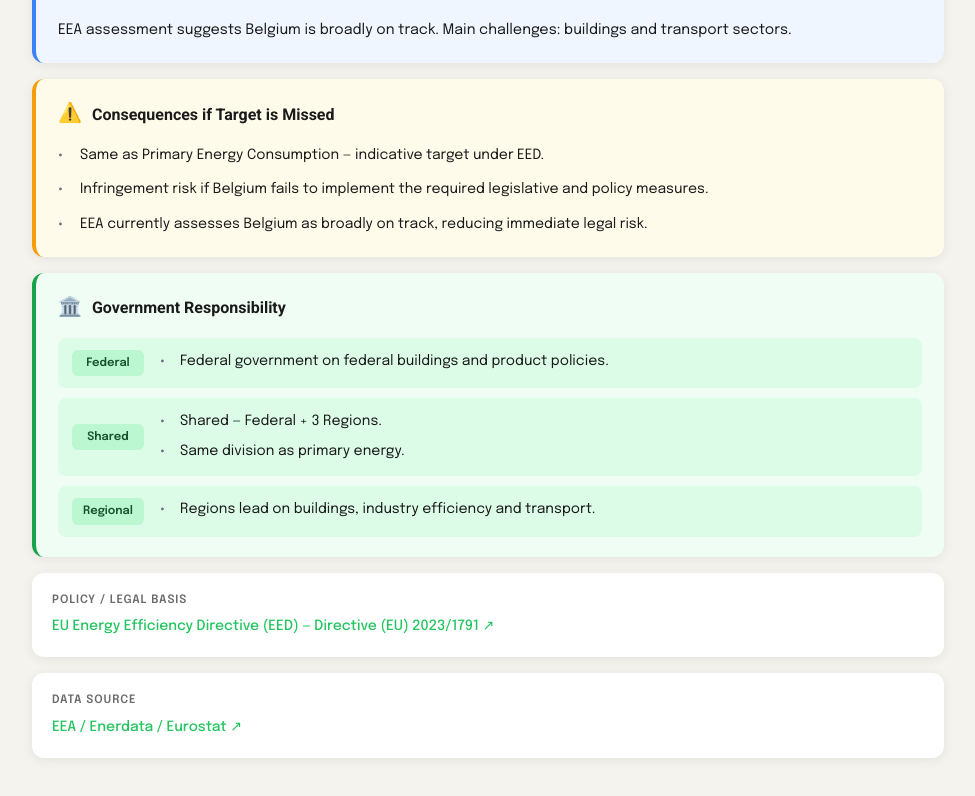
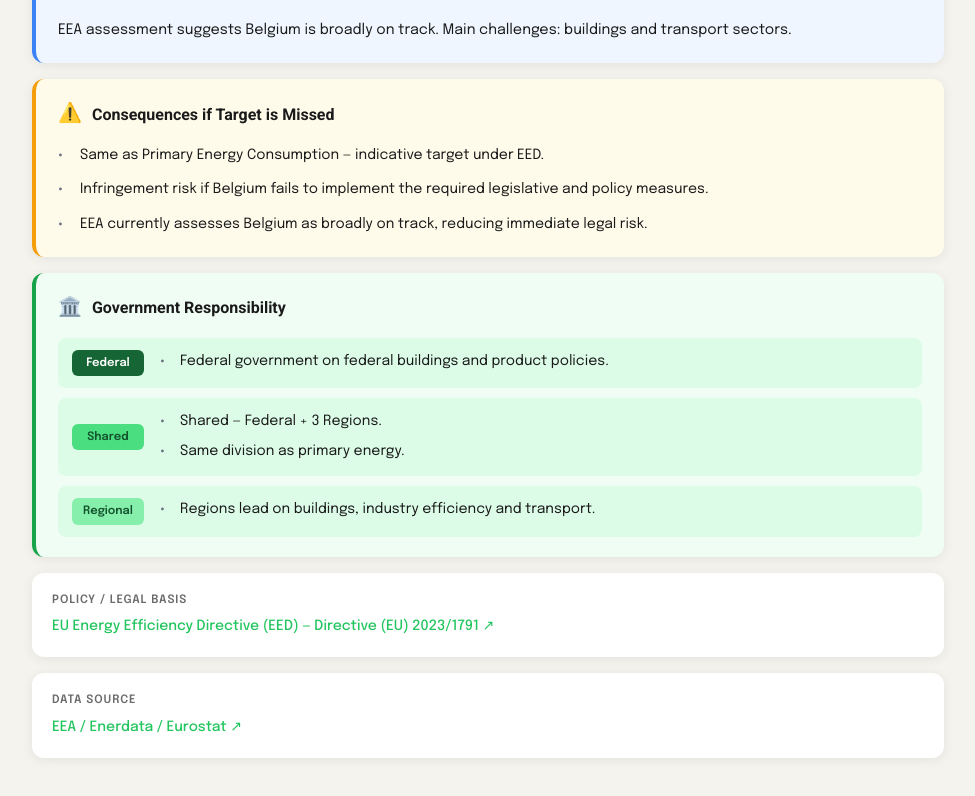
Before and after one commit to TjokMeuwissen/Belgium-Environment-Tracker, a Next.js app: page /climate-energy/final-energy-consumption in a window 1280 px wide. Shown: the part 932-1728 px from the top of the page, without its empty margins (152-1127 px from the left). Built offline with nearby package versions, Linux system fonts and the light colour scheme.

Commit message:
Add files via upload

```diff
--- a/app/globals.css
+++ b/app/globals.css
@@ -328,9 +328,9 @@ footer { background: #1a1a1a; color: #666; text-align: center; padding: 24px 32p
 }
 
 /* Override colours — all three use same dark-green palette inside the card */
-.tag-federal  { background: #bbf7d0; color: #14532d; }
-.tag-regional { background: #bbf7d0; color: #14532d; }
-.tag-shared   { background: #bbf7d0; color: #14532d; }
+.tag-federal  { background: #166534; color: #ffffff; }
+.tag-regional { background: #86efac; color: #14532d; }
+.tag-shared   { background: #4ade80; color: #14532d; }
 
 .responsibility-list {
   flex: 1;
```
